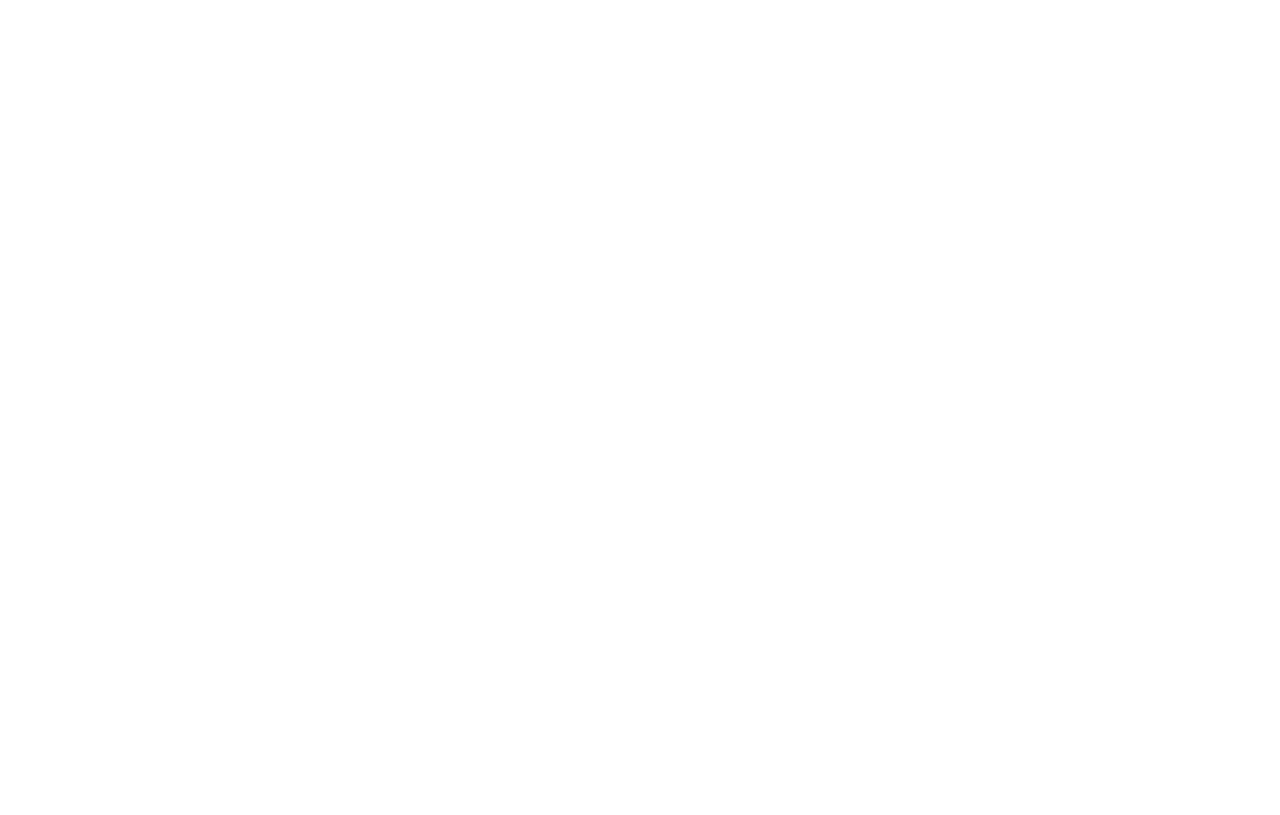
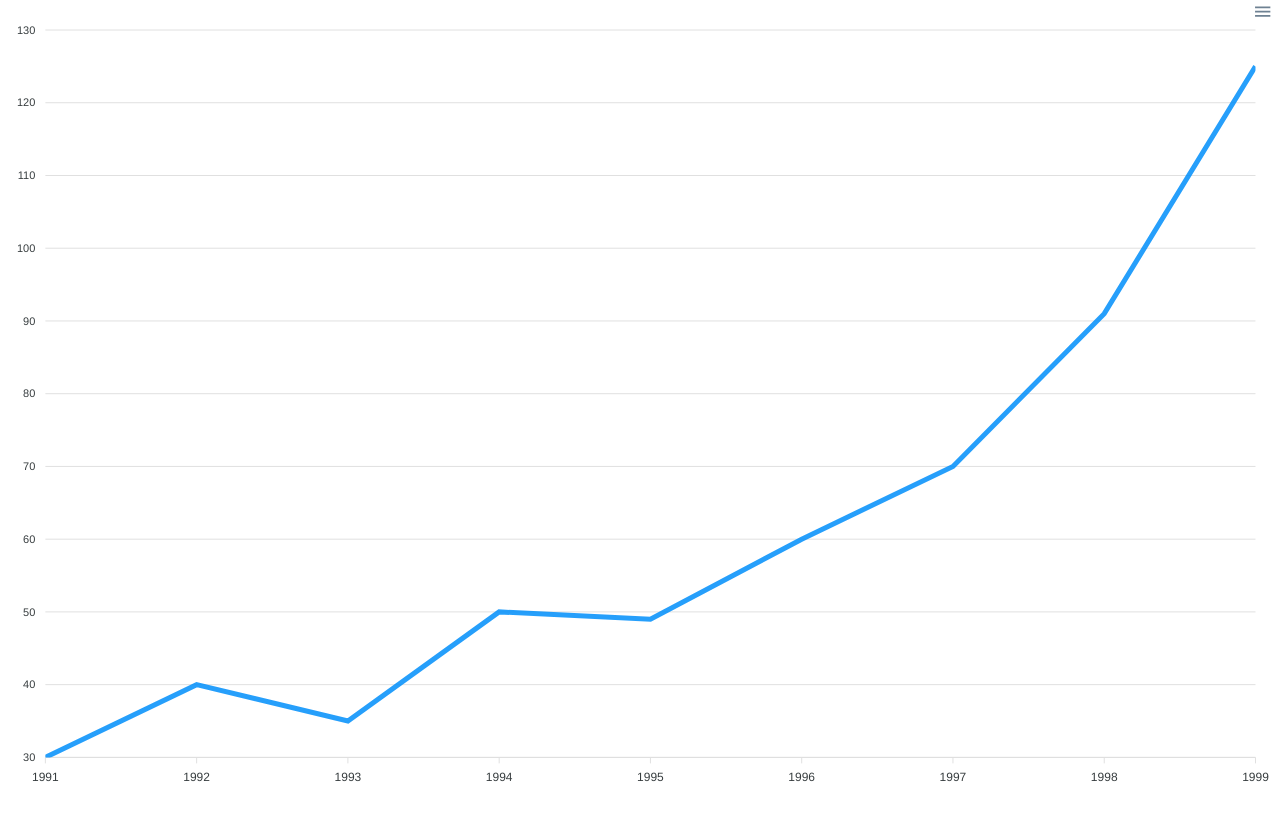
Before and after one commit to AcrossTheCloud/twelfth-monkey-stats, a website built with webpack: page src/index.html in a window 1280 px wide. Built offline with nearby package versions, Linux system fonts and the light colour scheme.

Commit message:
charting with apexcharts package

```diff
--- a/package.json
+++ b/package.json
@@ -22,5 +22,8 @@
     "webpack": "^5.89.0",
     "webpack-cli": "^5.1.4",
     "webpack-dev-server": "^4.15.1"
+  },
+  "dependencies": {
+    "apexcharts": "^3.45.1"
   }
 }
--- a/src/index.html
+++ b/src/index.html
@@ -5,5 +5,9 @@
     <title><%= htmlWebpackPlugin.options.title %></title>
   </head>
   <body>
+    <div id="chart" class="h-screen w-screen"></div>
+    <script type="text/javascript">
+      //content doesn't matter
+    </script>
   </body>
 </html>
--- a/src/index.js
+++ b/src/index.js
@@ -1 +1,26 @@
 import './style.css';
+
+import ApexCharts from 'apexcharts';
+
+var options = {
+  chart: {
+    type: 'line',
+    animations: {
+      enabled: false
+    },
+    zoom: {
+      enabled: false // disable zooming because of Safari bug
+    }
+  },
+  series: [{
+    name: 'sales',
+    data: [30,40,35,50,49,60,70,91,125]
+  }],
+  xaxis: {
+    categories: [1991,1992,1993,1994,1995,1996,1997, 1998,1999]
+  }
+}
+
+var chart = new ApexCharts(document.querySelector("#chart"), options);
+
+chart.render();
```
Also changed, not shown: pnpm-lock.yaml.
